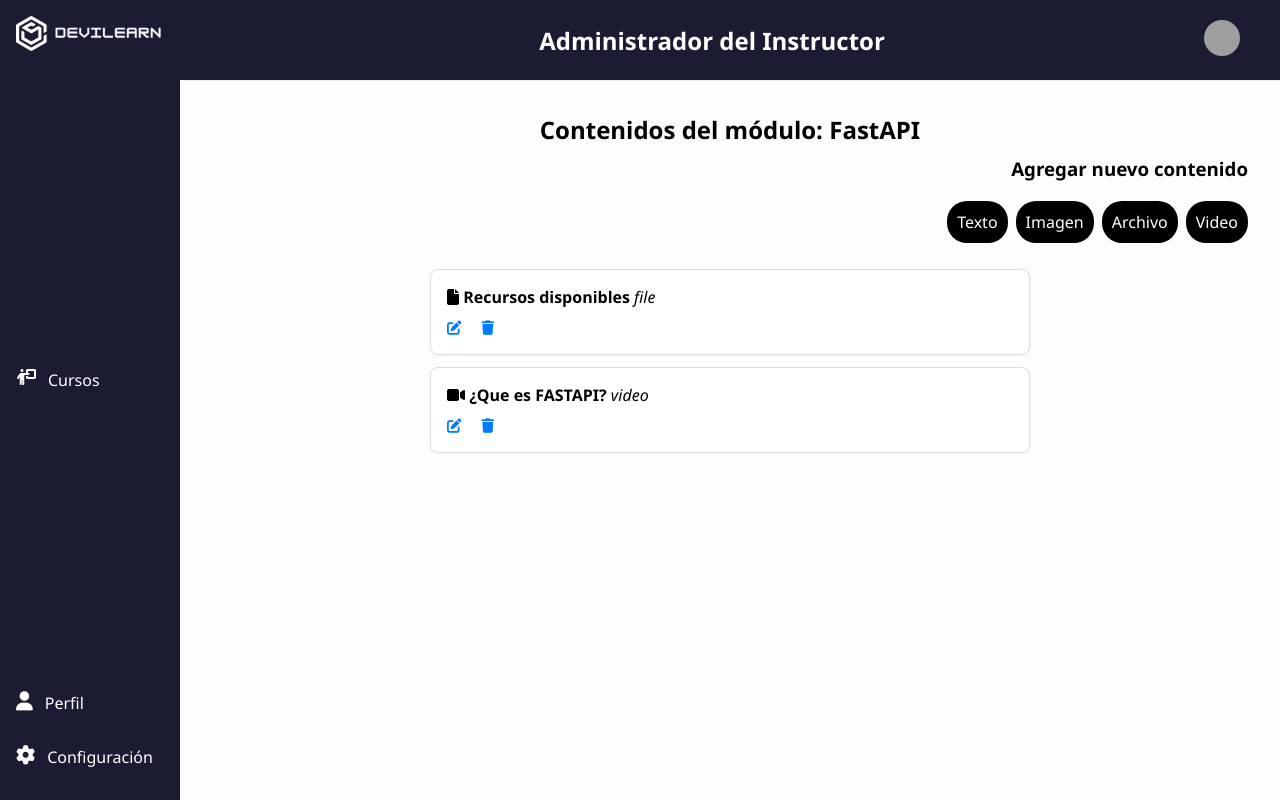
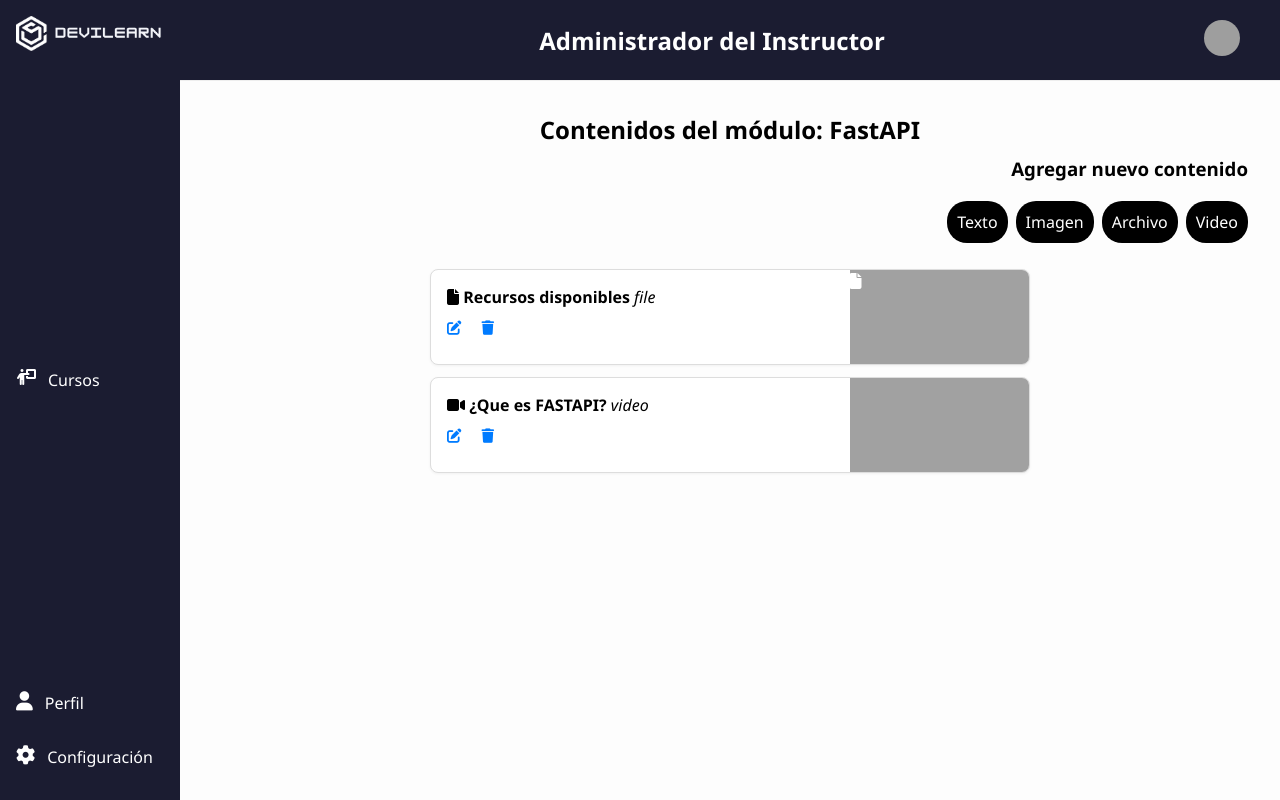
Before and after one commit to Yero-des/devilearn, a Django app: page /instructor/module/12/contents in a window 1280 px wide. Run offline with Django 5.2, Linux system fonts and the light colour scheme; a user stored in the database is signed in; data comes from the database, SQL or seed files in the repository; both versions use the stored data as it was after the commit; grey boxes are pictures that could not be loaded.

Commit message:
Drag and drop included

```diff
--- a/apps/courses/admin.py
+++ b/apps/courses/admin.py
@@ -54,8 +54,9 @@ class CourseCategoryAdmin(admin.ModelAdmin):
 @admin.register(Module)
 class ModuleAdmin(admin.ModelAdmin):
     inlines = [ContentInline]
-    list_display = ('title', 'course')
+    list_display = ('title', 'course', 'order')
     list_filter = ('title', 'course__title')
+    ordering = ('course', 'order')
 
 
 @admin.register(Enrollment)
--- a/apps/courses/models/content.py
+++ b/apps/courses/models/content.py
@@ -24,7 +24,7 @@ class File(ItemBase):
     file = models.FileField(upload_to='files')
 
 class Image(ItemBase):
-    file = models.FileField(upload_to='images')
+    file = models.ImageField(upload_to='images')
 
 class Video(ItemBase):
     file = models.FileField(upload_to='videos')
--- /dev/null
+++ b/apps/courses/static/instructor/js/drag-and-drop.js
@@ -0,0 +1,25 @@
+const el = document.getElementById('dd-list');
+const url = el.dataset.url;
+const csrfToken = el.dataset.csrf;
+
+const sortable = Sortable.create(el, {
+    animation: 150,
+    onEnd: function() {
+        const order = Array.from(el.children).map(li => li.dataset.id);
+        fetch(url, {
+            method: 'POST',
+            headers: {
+                'Content-Type': 'application/json',
+                'X-CSRFToken': csrfToken,
+            },
+            body: JSON.stringify({
+                order:order,
+                moduleId:el.dataset.moduleId
+            })
+        }).then(response => {
+            if(!response.ok) {
+                alert("Error al guardar el nuevo orden")
+            }
+        })
+    }
+})
--- a/apps/courses/templates/instructor/content_list.html
+++ b/apps/courses/templates/instructor/content_list.html
@@ -27,11 +27,12 @@
           <a href="{% url 'instructor:content_create' module_id=module.id model_name='video' %}" class="button">Video</a>
         </div>
 
-        <ul class="drag-list" id="module-list">
+        <ul class="drag-list" id="dd-list" data-url="{% url 'instructor:content_order' %}" data-csrf="{{ csrf_token }}" data-module-id="{{ module.id}}">
 
           {% for content in contents %}
 
-            <li class="drag-item" data-id='{{module.id}}'>
+            <li class="drag-item flex-drag-item" data-id='{{content.id}}'>
+              <header>
                 <strong>
                   {% if content.content_type.model == "video" %}
                     <i class="fa-solid fa-video"></i>
@@ -48,6 +49,18 @@
                   <a href="{% url 'instructor:content_create' module_id=module.id model_name=content.content_type.model id=content.item.id %}"><i class="fa-solid fa-pen-to-square"></i></a>
                   <a href="{% url 'instructor:content_delete' pk=content.id %}"><i class="fa-solid fa-trash"></i></a>
                 </div>
+              </header>
+              <section>
+                {% if content.content_type.model == "file" %}
+                  <i class="fa-solid fa-file"></i>
+                {% elif content.content_type.model == "text" %}
+                  <p>{{ content.item.content }}</p>
+                {% elif content.content_type.model == "image" %}
+                  <img src="{{ content.item.file.url }}" alt="Imagen de: {{ content.item.title }}">
+                {% elif content.content_type.model == "video" %}
+                  <video src="{{ content.item.file.url }}" autoplay loop muted playsinline></video>
+                {% endif %}
+              </section>
             </li>
 
           {% empty %}
@@ -65,3 +78,10 @@
   </div>
 
 {% endblock content %}
+
+{% block scripts %}
+
+  <script src="https://cdn.jsdelivr.net/npm/sortablejs@latest/Sortable.min.js"></script>
+  <script src="{% static 'instructor/js/drag-and-drop.js' %}"></script>
+
+{% endblock scripts %}
--- a/apps/courses/urls/instructor.py
+++ b/apps/courses/urls/instructor.py
@@ -31,4 +31,7 @@ urlpatterns = [
         instructor.ContentCreateUpdateView.as_view(), name="content_create"),
     path('content/<int:pk>/delete',
         instructor.ContentDeleteview.as_view(), name="content_delete"),
+    # DDList Order
+    path('module/order', instructor.ModuleOrderView.as_view(), name="module_order"),
+    path('content/order', instructor.ContentOrderView.as_view(), name="content_order")
 ]
--- a/apps/courses/views/instructor.py
+++ b/apps/courses/views/instructor.py
@@ -1,3 +1,4 @@
+import json
 from django.contrib.auth.mixins import LoginRequiredMixin, UserPassesTestMixin
 from django.shortcuts import get_object_or_404, render, redirect
 from django.views.generic import ListView, CreateView, UpdateView, DeleteView, View
@@ -6,7 +7,7 @@ from ..forms import TextForm, ImageForm, FileForm, VideoForm
 from django.contrib.contenttypes.models import ContentType
 from django.urls import reverse, reverse_lazy
 from django.forms.models import modelform_factory
-from django.http import HttpResponseForbidden
+from django.http import HttpResponseForbidden, JsonResponse
 
 CONTENT_MODELS = {
     'text': {
@@ -228,3 +229,44 @@ class ContentDeleteview(InstructorRequiredMixin, DeleteView):
         return reverse_lazy('instructor:content_list', kwargs={
             'module_id': self.object.module.id
         })
+
+
+# Order
+class ModuleOrderView(InstructorRequiredMixin, View):
+    def post(self, request, *args, **kwargs):
+        try:
+            data = json.loads(request.body)
+            order = data.get('order', [])
+
+            for index, module_id in enumerate(order):
+                Module.objects.filter(id=module_id, course__owner=request.user).update(order=index)
+
+            return JsonResponse({'status': 'ok'})
+
+        except Exception as e:
+            return JsonResponse({
+                'status': 'error',
+                'messages': str(e),
+            }, status=400)
+
+
+class ContentOrderView(InstructorRequiredMixin, View):
+    def post(self, request, *args, **kwargs):
+        try:
+            data = json.loads(request.body)
+            order = data.get('order', [])
+            module_id = data.get('moduleId', '')
+
+            module = get_object_or_404(Module, id=module_id, course__owner=self.request.user)
+            contents = module.contents.all()
+
+            for index, content_id in enumerate(order):
+                contents.filter(id=content_id).update(order=index)
+
+            return JsonResponse({'status': 'ok'})
+
+        except Exception as e:
+            return JsonResponse({
+                'status': 'error',
+                'messages': str(e),
+            }, status=400)
--- a/static/css/instructor_styles.css
+++ b/static/css/instructor_styles.css
@@ -123,11 +123,11 @@ form button {
     background-color: #ffffff;
     border: 1px solid #ddd;
     border-radius: 8px;
-    padding: 1rem;
     margin-bottom: 0.75rem;
     box-shadow: 0 1px 3px rgba(0, 0, 0, 0.05);
     cursor: grab;
     transition: background-color 0.2s ease;
+    overflow: hidden;
 }
 
 .drag-item:hover {
@@ -165,3 +165,40 @@ form button {
     background: transparent;
     padding: 0px;
 }
+
+.flex-drag-item {
+    display: flex;
+    height: 6rem;
+}
+
+.flex-drag-item > header {
+    width: 70%;
+    padding: 1rem;
+}
+
+.flex-drag-item > section {
+    width: 30%;
+    overflow: hidden;
+    background-color: #a1a1a1;
+    color: #fff;
+}
+
+.flex-drag-item > section > p {
+    margin: 0;
+    font-size: 10px;
+    padding: 1rem;
+    overflow-y: auto;
+    height: -webkit-fill-available;
+}
+
+.flex-drag-item > section > img {
+    height: 100%;
+    width: 100%;
+    object-fit: fill;
+}
+
+.flex-drag-item > section > video {
+    height: 100%;
+    width: 100%;
+    object-fit: fill;
+}
```
Also changed, not shown: apps/courses/templates/instructor/module_list.html (+8 -1 lines), apps/courses/migrations/0006_alter_image_file.py (added), db.sqlite3, media/images/Best_record.png (added), media/images/Best_record_6BNWKSE.png (added), media/images/Presentacion_fiver.png (added), 1 other file. Lines whose indentation alone changed are shown as unchanged.
